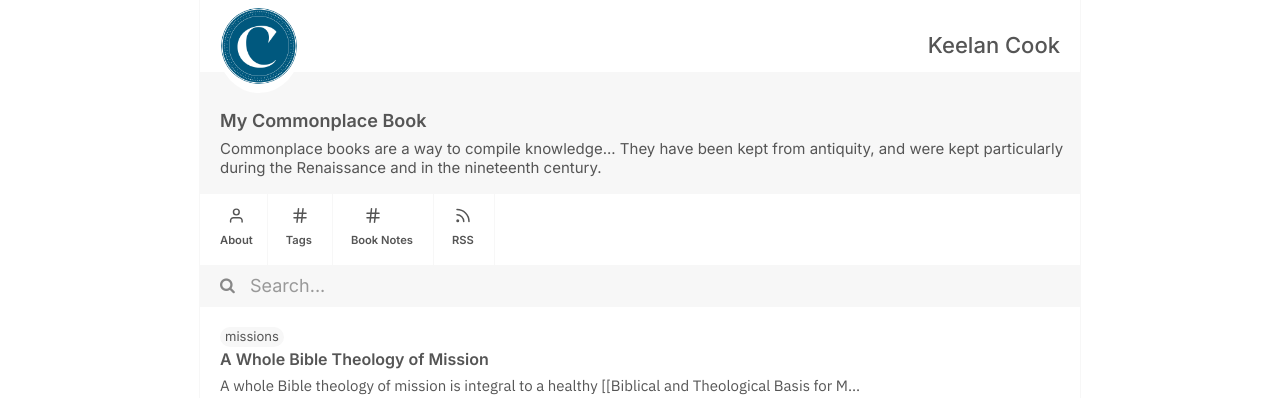
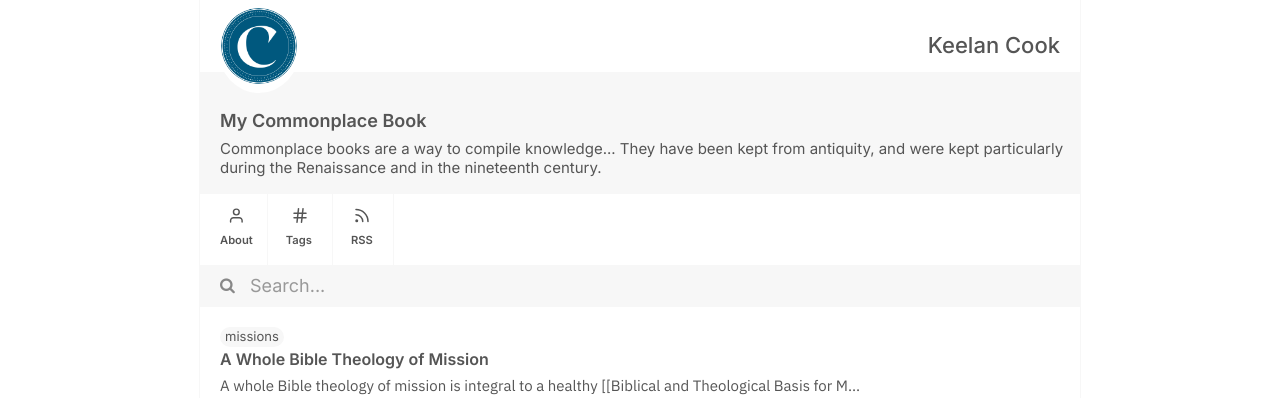
Before and after one commit to keelancook/notebook, a Jekyll site: the page built from index.md, in a window 1280 px wide. Shown: the top 398 px of the page. Built offline with Jekyll 4.4.1, drawn with Linux system fonts in a browser that asks for light colours.

Commit message:
removing book notes menu for now

```diff
--- a/_includes/header.html
+++ b/_includes/header.html
@@ -38,17 +38,6 @@
                 <path d="M16 3.5L14 21.5"  stroke-width="2" stroke-linecap="round" stroke-linejoin="round"/>
             </svg>
             <p class="categories-p">Tags</p>
-            </a>
-        </div>
-        <div class="categories">
-            <a style="text-decoration: none;" href="/book-notes">
-            <svg class="icon-category" width="18" height="19" viewBox="0 0 24 25" fill="none" xmlns="http://www.w3.org/2000/svg">
-                <path d="M4 9.5H20"  stroke-width="2" stroke-linecap="round" stroke-linejoin="round"/>
-                <path d="M4 15.5H20"  stroke-width="2" stroke-linecap="round" stroke-linejoin="round"/>
-                <path d="M10 3.5L8 21.5"  stroke-width="2" stroke-linecap="round" stroke-linejoin="round"/>
-                <path d="M16 3.5L14 21.5"  stroke-width="2" stroke-linecap="round" stroke-linejoin="round"/>
-            </svg>
-            <p class="categories-p">Book Notes</p>
             </a>
         </div>
         <div class="rss">
```
